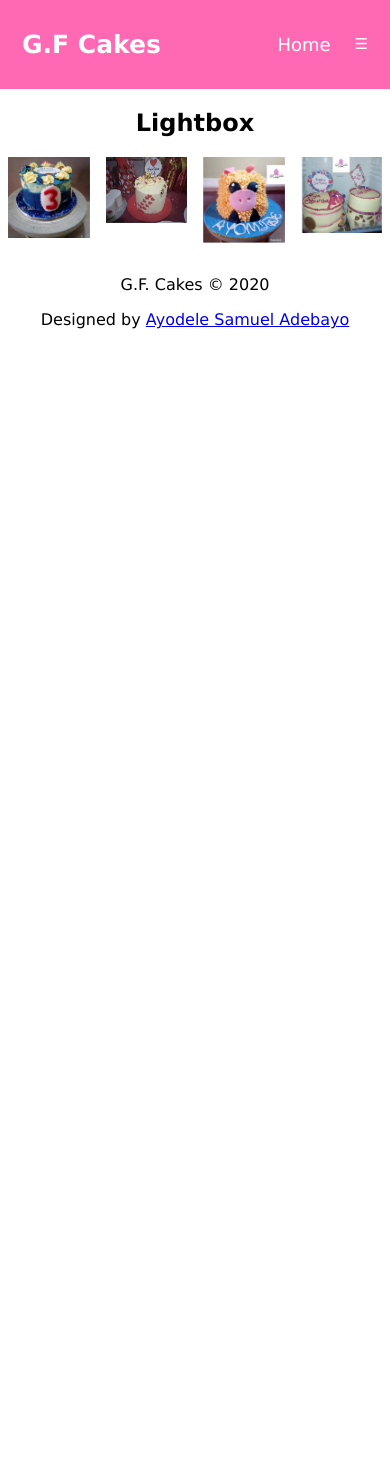
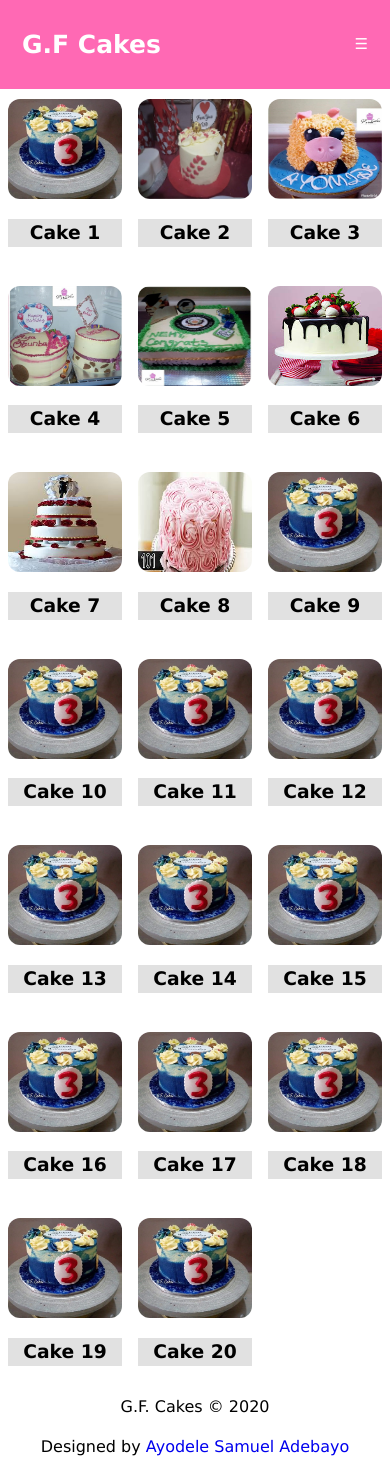
Before and after one commit to unclebay143/gfcakes, a Django app: page /cakes in a window 390 px wide. Before the commit the page ends 329 px from the top, so only its background shows below. Run offline with Django 3.2, Linux system fonts and the light colour scheme.

Commit message:
Cakes Responding to devices
Update Cakes Gallery and added Media Query for responsiveness

```diff
--- a/static/css/base.css
+++ b/static/css/base.css
@@ -1,4 +1,5 @@
 body{
     margin:0;
-    font-family: cursive;
+    font-family: Verdana,sans-serif;
+    line-height: 1.5;
 }
--- a/static/css/cakes.css
+++ b/static/css/cakes.css
@@ -0,0 +1,190 @@
+body {
+  font-family: Verdana, sans-serif;
+  margin: 0;
+  /*padding: 20px;*/
+}
+
+
+* {
+  box-sizing: border-box;
+}
+
+.row{
+	padding:margin:12px;
+}
+.row > .column {
+  padding: 10px 8px;
+}
+
+.row:after {
+  content: "";
+  display: table;
+  clear: both;
+}
+
+.column {
+  float: left;
+  width: 25%; /* for 4 image display*/
+}
+@media screen and (max-width: 600px){
+	.column{
+		width:33.33%;
+	}
+}
+
+.content img{
+	border-radius: 12px;
+	width:250px;
+	height:250px;
+}
+
+@media screen and (max-width: 600px){
+	.content img{
+		width: auto;
+		height: 100px;
+	}
+}
+
+.imgcaption{
+	text-align: center;
+	background-color:#dddd;
+}
+
+/* The Modal (background) */
+
+.modal {
+  display: none;
+  position: fixed;
+  z-index: 1;
+  padding-top: 100px;
+  left: 0;
+  top: 0;
+  width: 100%;
+  height: 100%;
+  overflow: auto;
+  background-color: hotpink;
+}
+
+.modal-img{
+	height: 450px;
+	border-radius: 12px;
+}
+
+@media screen and (max-width:800px){
+	.modal-img{
+		height:300px;
+	}
+}
+
+/* Modal Content */
+.modal-content {
+  position: relative;
+  background-color: hotpink;
+  margin: auto;
+  padding: 10;
+  width: 40%;
+  /*max-width: 1200px;*/
+}
+
+@media screen and (max-width: 600px){
+	.modal-content{
+	    width: 100%;
+	    max-width: 100%;
+	}
+}
+
+/* The Close Button */
+.close {
+  color: white;
+  position: absolute;
+  top: 10px;
+  right: 25px;
+  font-size: 35px;
+  font-weight: bold;
+}
+
+.close:hover,
+.close:focus {
+  color: #999;
+  text-decoration: none;
+  cursor: pointer;
+}
+
+.mySlides {
+  display: none;
+}
+
+.mySlides img{
+	width:px;
+	height: px;
+}
+@media screen and (max-width: 600px){
+	myslides img{
+		width:250px;
+		height: 250px;
+	}
+}
+
+.cursor {
+  cursor: pointer;
+}
+
+/* Next & previous buttons */
+.prev,
+.next {
+  cursor: pointer;
+  position: absolute;
+  top: 50%;
+  width: auto;
+  padding: 16px;
+  margin-top: -50px;
+  color: white;
+  font-weight: bold;
+  font-size: 20px;
+  transition: 0.6s ease;
+  border-radius: 0 3px 3px 0;
+  user-select: none;
+  -webkit-user-select: none;
+}
+
+/* Position the "next button" to the right */
+.next {
+  right: 0;
+  border-radius: 3px 0 0 3px;
+}
+
+/* On hover, add a black background color with a little bit see-through */
+.prev:hover,
+.next:hover {
+  background-color: rgba(0, 0, 0, 0.8);
+}
+
+/* Number text (1/3 etc) */
+.numbertext {
+  color: #f2f2f2;
+  font-size: 12px;
+  padding: 8px 12px;
+  position: absolute;
+  top: 0;
+}
+
+img {
+  margin-bottom: -6px;
+}
+
+.demo {
+  opacity: 0.6;
+}
+
+.active,
+.demo:hover {
+  opacity: 1;
+}
+
+img.hover-shadow {
+  transition: 0.3s;
+}
+
+.hover-shadow:hover {
+  box-shadow: 0 4px 8px 0 rgba(0, 0, 0, 0.2), 0 6px 20px 0 rgba(0, 0, 0, 0.19);
+}
--- a/static/css/foot.css
+++ b/static/css/foot.css
@@ -1,22 +1,7 @@
-#foot{
-    background-color: hotpink;
-    color: white;
-    text-align: center;
-    font-family: sans-serif;
-    padding: 23px;
-    margin-top: 15%;
-    /* overflow: hidden; */
+.container-foot{
+    box-shadow: 12px;
+    /*box-sizing: border-box;*/
+    /*background-color:hotpink;*/
+    overflow: hidden;
+    /*box-shadow: -1px -8px 3px 3px black;*/
 }
-
-#foot span{
-    font-size: medium;
-}
-
-#foot p{
-    font-size: medium;
-}
-
-#foot a{
-    color: #0056b3;
-    font-size: medium;
-}
--- a/static/css/index.css
+++ b/static/css/index.css
@@ -1,33 +1,53 @@
 .container{
     padding: 12px;
-}
-.header-content legend{
-
 }
 
 .img-gallery{
     display: flex;
+    margin-top: 15px;
+}
 
-
-}
 .img-gallery #img-g{
     flex:33.33%;
     padding:5px;
+    margin-left: auto;
+    margin-right: auto;
+    display: block;
+    outline-style: none;
     border: 1px solid pink; /* #ddd Gray border */
-    border-radius: 4px;  /* Rounded border */
-
+    border-radius: 14px;  /* Rounded border */
 }
 
 
+@media screen and (max-width: 300px){
+    .img-gallery #img-g{
+        width: 100px;
+        height:190px;
+    }
+
+    .img-gallery{
+        margin-right: auto;
+        margin-left: auto;
+        display: block;
+    }
+}
+
+a{
+    text-decoration: none;
+}
 
 .container-centered{
-    clear: both;
     text-align:center;
-    padding: 32px;
+
 }
 
 #about{
     background-color: pink;
+    width: fit-content;
+    padding: 32px;
+    border-radius: 9px;
+    margin-top: 27px;
+
 
 }
 
@@ -37,3 +57,20 @@
     display: none;
 
 }
+
+.contactus{
+    padding:14px;
+    margin:43px;
+    background-color: pink;
+    border-radius: 9px;
+    line-height: 1.0;
+}
+
+@media screen and (max-width: 600px){
+    .contactus{
+        text-align: left;
+        margin: 23px;
+        padding:16px;
+        line-height: 2.0;
+    }
+}
--- a/static/css/nav.css
+++ b/static/css/nav.css
@@ -23,7 +23,7 @@
 }
 
 .header a:hover {
-  background-color: #ddd;
+  background-color: pink;
   color: black;
 }
 
@@ -38,9 +38,10 @@
 .nav-right .icon {
     display: none;
 }
-@media screen and (max-width: 600px) {
-  .nav-right a:not(:first-child){
+@media screen and (max-width: 700px) {
+  .nav-right a{ /*a:not(:first-child) to display Home after disapearing*/
     display: none;
+    clear: both;
   }
   .nav-right a.icon {
     float: right;
@@ -48,7 +49,7 @@
   }
 }
 
-@media screen and (max-width: 600px) {
+@media screen and (max-width: 700px) {
   .nav-right.responsive {position: relative;}
   .nav-right.responsive .icon {
     position: absolute;
@@ -56,8 +57,9 @@
     top: 0;
   }
   .nav-right.responsive a {
+    margin-top:4px;
     float: none;
-    display: block;
+    display: flex;
     text-align: left;
   }
   .nav-right.responsive  {float: none;}
--- a/templates/base.html
+++ b/templates/base.html
@@ -10,7 +10,6 @@
     <script src="{% static 'js/imgexpand.js' %}"></script>
     <script src="{% static 'js/next.js' %}"></script>
     <link rel="stylesheet" href="{% static 'css/base.css' %}">
-    <link rel="stylesheet" href="{% static 'css/cakes.css' %}">
     <link rel="stylesheet" href="{% static 'css/index.css' %}">
     <link rel="stylesheet" href="{% static 'css/lake.css' %}">
 
--- a/templates/cakes.html
+++ b/templates/cakes.html
@@ -3,164 +3,176 @@
 {% block title %} G.F. Cakes {% endblock %}
 {% block content %}
 {% include 'nav.html' %}
-<style>
-body {
-  font-family: Verdana, sans-serif;
-  margin: 0;
-}
-
-* {
-  box-sizing: border-box;
-}
-
-.row > .column {
-  padding: 0 8px;
-}
-
-.row:after {
-  content: "";
-  display: table;
-  clear: both;
-}
-
-.column {
-  float: left;
-  width: 25%;
-}
-
-/* The Modal (background) */
-
-.modal {
-  display: none;
-  position: fixed;
-  z-index: 1;
-  padding-top: 100px;
-  left: 0;
-  top: 0;
-  width: 100%;
-  height: 100%;
-  overflow: auto;
-  background-color: black;
-}
-
-/* Modal Content */
-.modal-content {
-  position: relative;
-  background-color: #fefefe;
-  margin: auto;
-  padding: 0;
-  width: 90%;
-  max-width: 1200px;
-}
-
-/* The Close Button */
-.close {
-  color: white;
-  position: absolute;
-  top: 10px;
-  right: 25px;
-  font-size: 35px;
-  font-weight: bold;
-}
-
-.close:hover,
-.close:focus {
-  color: #999;
-  text-decoration: none;
-  cursor: pointer;
-}
-
-.mySlides {
-  display: none;
-}
-
-.cursor {
-  cursor: pointer;
-}
-
-/* Next & previous buttons */
-.prev,
-.next {
-  cursor: pointer;
-  position: absolute;
-  top: 50%;
-  width: auto;
-  padding: 16px;
-  margin-top: -50px;
-  color: white;
-  font-weight: bold;
-  font-size: 20px;
-  transition: 0.6s ease;
-  border-radius: 0 3px 3px 0;
-  user-select: none;
-  -webkit-user-select: none;
-}
-
-/* Position the "next button" to the right */
-.next {
-  right: 0;
-  border-radius: 3px 0 0 3px;
-}
-
-/* On hover, add a black background color with a little bit see-through */
-.prev:hover,
-.next:hover {
-  background-color: rgba(0, 0, 0, 0.8);
-}
-
-/* Number text (1/3 etc) */
-.numbertext {
-  color: #f2f2f2;
-  font-size: 12px;
-  padding: 8px 12px;
-  position: absolute;
-  top: 0;
-}
-
-img {
-  margin-bottom: -4px;
-}
-
-.caption-container {
-  text-align: center;
-  background-color: black;
-  padding: 2px 16px;
-  color: white;
-}
-
-.demo {
-  opacity: 0.6;
-}
-
-.active,
-.demo:hover {
-  opacity: 1;
-}
-
-img.hover-shadow {
-  transition: 0.3s;
-}
-
-.hover-shadow:hover {
-  box-shadow: 0 4px 8px 0 rgba(0, 0, 0, 0.2), 0 6px 20px 0 rgba(0, 0, 0, 0.19);
-}
-</style>
-
-
-<h2 style="text-align:center">Lightbox</h2>
-
+<link rel="stylesheet" href="{% static 'css/cakes.css' %}">
+<div class="main">
   <div class="row">
     <div class="column">
+      <div class="content">
         <img src="static/img/1.jpg" style="width:100%" onclick="openModal();currentSlide(1)" class="hover-shadow cursor">
+        <div class="imgcaption">
+          <h3>Cake 1</h3>
+        </div>
+      </div>
     </div>
     <div class="column">
+      <div class="content">
         <img src="static/img/2.jpg" style="width:100%" onclick="openModal();currentSlide(2)" class="hover-shadow cursor">
+        <div class="imgcaption">
+          <h3>Cake 2</h3>
+        </div>
+      </div>
     </div>
     <div class="column">
-    <img src="static/img/3.jpg" style="width:100%" onclick="openModal();currentSlide(3)" class="hover-shadow cursor">
+      <div class="content">
+        <img src="static/img/3.jpg" style="width:100%" onclick="openModal();currentSlide(2)" class="hover-shadow cursor">
+        <div class="imgcaption">
+          <h3>Cake 3</h3>
+        </div>
+      </div>
     </div>
     <div class="column">
-    <img src="static/img/4.jpg" style="width:100%" onclick="openModal();currentSlide(4)" class="hover-shadow cursor">
+      <div class="content">
+        <img src="static/img/4.jpg" style="width:100%" onclick="openModal();currentSlide(3)" class="hover-shadow cursor">
+        <div class="imgcaption">
+          <h3>Cake 4</h3>
+        </div>
+      </div>
+    </div>
+  <!-- </div> -->
+  <!-- <div class="row"> -->
+    <div class="column">
+      <div class="content">
+        <img src="static/img/5.jpg" style="width:100%" onclick="openModal();currentSlide(4)" class="hover-shadow cursor">
+        <div class="imgcaption">
+          <h3>Cake 5</h3>
+        </div>
+      </div>
+    </div>
+    <div class="column">
+      <div class="content">
+        <img src="static/img/6.jpg" style="width:100%" onclick="openModal();currentSlide(5)" class="hover-shadow cursor">
+        <div class="imgcaption">
+          <h3>Cake 6</h3>
+        </div>
+      </div>
+    </div>
+    <div class="column">
+      <div class="content">
+        <img src="static/img/7.jpg" style="width:100%" onclick="openModal();currentSlide(1)" class="hover-shadow cursor">
+        <div class="imgcaption">
+          <h3>Cake 7</h3>
+        </div>
+      </div>
+    </div>
+    <div class="column">
+      <div class="content">
+        <img src="static/img/8.jpg" style="width:100%" onclick="openModal();currentSlide(1)" class="hover-shadow cursor">
+        <div class="imgcaption">
+          <h3>Cake 8</h3>
+        </div>
+      </div>
+    </div>
+  <!-- </div> -->
+  <!-- <div class="row"> -->
+    <div class="column">
+      <div class="content">
+        <img src="static/img/1.jpg" style="width:100%" onclick="openModal();currentSlide(1)" class="hover-shadow cursor">
+        <div class="imgcaption">
+          <h3>Cake 9</h3>
+        </div>
+      </div>
+    </div>
+    <div class="column">
+      <div class="content">
+        <img src="static/img/1.jpg" style="width:100%" onclick="openModal();currentSlide(1)" class="hover-shadow cursor">
+        <div class="imgcaption">
+          <h3>Cake 10</h3>
+        </div>
+      </div>
+    </div>
+    <div class="column">
+      <div class="content">
+        <img src="static/img/1.jpg" style="width:100%" onclick="openModal();currentSlide(1)" class="hover-shadow cursor">
+        <div class="imgcaption">
+          <h3>Cake 11</h3>
+        </div>
+      </div>
+    </div>
+    <div class="column">
+      <div class="content">
+        <img src="static/img/1.jpg" style="width:100%" onclick="openModal();currentSlide(1)" class="hover-shadow cursor">
+        <div class="imgcaption">
+          <h3>Cake 12</h3>
+        </div>
+      </div>
+    </div>
+  <!-- </div> -->
+  <!-- <div class="row"> -->
+    <div class="column">
+      <div class="content">
+        <img src="static/img/1.jpg" style="width:100%" onclick="openModal();currentSlide(1)" class="hover-shadow cursor">
+        <div class="imgcaption">
+          <h3>Cake 13</h3>
+        </div>
+      </div>
+    </div>
+    <div class="column">
+      <div class="content">
+        <img src="static/img/1.jpg" style="width:100%" onclick="openModal();currentSlide(1)" class="hover-shadow cursor">
+        <div class="imgcaption">
+          <h3>Cake 14</h3>
+        </div>
+      </div>
+    </div>
+    <div class="column">
+      <div class="content">
+        <img src="static/img/1.jpg" style="width:100%" onclick="openModal();currentSlide(1)" class="hover-shadow cursor">
+        <div class="imgcaption">
+          <h3>Cake 15</h3>
+        </div>
+      </div>
+    </div>
+    <div class="column">
+      <div class="content">
+        <img src="static/img/1.jpg" style="width:100%" onclick="openModal();currentSlide(1)" class="hover-shadow cursor">
+        <div class="imgcaption">
+          <h3>Cake 16</h3>
+        </div>
+      </div>
+    </div>
+  <!-- </div> -->
+  <!-- <div class="row"> -->
+    <div class="column">
+      <div class="content">
+        <img src="static/img/1.jpg" style="width:100%" onclick="openModal();currentSlide(1)" class="hover-shadow cursor">
+        <div class="imgcaption">
+          <h3>Cake 17</h3>
+        </div>
+      </div>
+    </div>
+    <div class="column">
+      <div class="content">
+        <img src="static/img/1.jpg" style="width:100%" onclick="openModal();currentSlide(1)" class="hover-shadow cursor">
+        <div class="imgcaption">
+          <h3>Cake 18</h3>
+        </div>
+      </div>
+    </div>
+    <div class="column">
+      <div class="content">
+        <img src="static/img/1.jpg" style="width:100%" onclick="openModal();currentSlide(1)" class="hover-shadow cursor">
+        <div class="imgcaption">
+          <h3>Cake 19</h3>
+        </div>
+      </div>
+    </div>
+    <div class="column">
+      <div class="content">
+        <img src="static/img/1.jpg" style="width:100%" onclick="openModal();currentSlide(1)" class="hover-shadow cursor">
+        <div class="imgcaption">
+          <h3>Cake 20</h3>
+        </div>
+      </div>
     </div>
   </div>
 
@@ -170,22 +182,22 @@ img.hover-shadow {
 
       <div class="mySlides">
         <div class="numbertext">1 / 4</div>
-      <img src="static/img/1.jpg" style="width:100%">
+        <img src="static/img/1.jpg" class="modal-img" style="width:100%">
       </div>
 
       <div class="mySlides">
         <div class="numbertext">2 / 4</div>
-      <img src="static/img/2.jpg" style="width:100%">
+        <img src="static/img/2.jpg" class="modal-img" style="width:100%">
       </div>
 
       <div class="mySlides">
         <div class="numbertext">3 / 4</div>
-      <img src="static/img/3.jpg" style="width:100%">
+        <img src="static/img/3.jpg" class="modal-img" style="width:100%">
       </div>
 
       <div class="mySlides">
         <div class="numbertext">4 / 4</div>
-      <img src="static/img/4.jpg" style="width:100%">
+        <img src="static/img/4.jpg" class="modal-img" style="width:100%">
       </div>
 
       <a class="prev" onclick="plusSlides(-1)">&#10094;</a>
@@ -194,19 +206,6 @@ img.hover-shadow {
       <div class="caption-container">
         <p id="caption"></p>
       </div>
-
-
-    <div class="column">
-      <img class="demo cursor" src="static/img/1.jpg" style="width:100%" onclick="currentSlide(1)" alt="Nature and sunrise">
-    </div>
-    <div class="column">
-      <img class="demo cursor" src="img_snow_wide.jpg" style="width:100%" onclick="currentSlide(2)" alt="Snow">
-    </div>
-    <div class="column">
-      <img class="demo cursor" src="img_mountains_wide.jpg" style="width:100%" onclick="currentSlide(3)" alt="Mountains and fjords">
-    </div>
-    <div class="column">
-      <img class="demo cursor" src="img_lights_wide.jpg" style="width:100%" onclick="currentSlide(4)" alt="Northern Lights">
     </div>
   </div>
 </div>
--- a/templates/nav.html
+++ b/templates/nav.html
@@ -3,12 +3,12 @@
 
 {% block content %}
 <div class="header">
-  <a href="#default" class="logo">G.F Cakes</a>
+  <a href="{% url 'index' %}" class="logo">G.F Cakes</a>
   <div class="nav-right" id="nav-right-id">
   	        <a  href="{% url 'index' %}" >Home</a>
             <a  href="{% url 'cakes' %}" >Our Cakes</a>
             <a  href="{% url 'store' %}" >Our store</a>
-            <a href="#search">Search</a>
+            <a href="#contact">Contact</a>
             <a href="#about" class="hide-link">About</a>
             <a href="javascript:void(0);" style="font-size:15px;" class="icon" onclick="navfold()">&#9776;</a>
   </div>
```
Also changed, not shown: templates/index.html (+16 -5 lines), static/img/1.jpg, static/img/award.jpg. Lines whose indentation alone changed are shown as unchanged.
